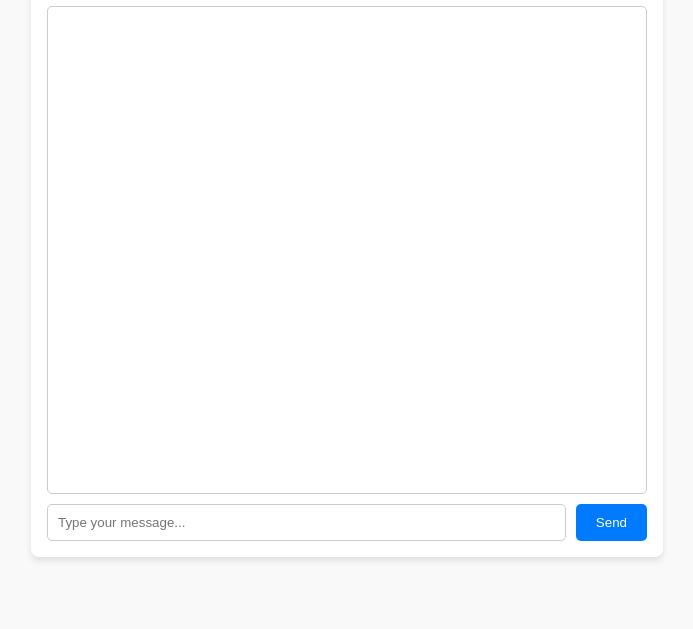
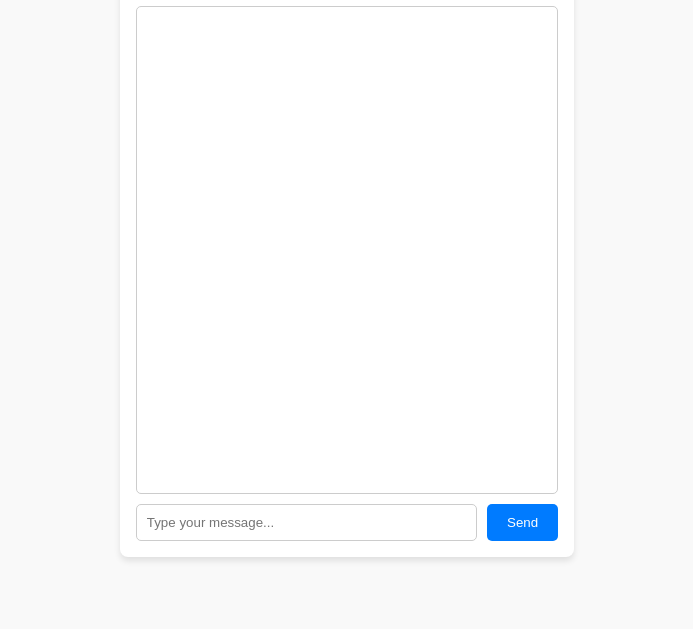
Before and after one commit to UlysseMirguet/Miam, a plain HTML site: page index.html in a window 1280 px wide. Shown: the part 171-800 px from the top of the page, without its empty margins (293-986 px from the left). Drawn offline with Linux system fonts and the light colour scheme.

Commit message:
Update index.html

```diff
--- a/index.html
+++ b/index.html
@@ -17,7 +17,7 @@
             display: flex;
             flex-direction: column;
             height: 78vh;
-            max-width: 600px;
+            max-width: 33vw;
 
             margin: auto;
             margin-top: 9vh;
```
